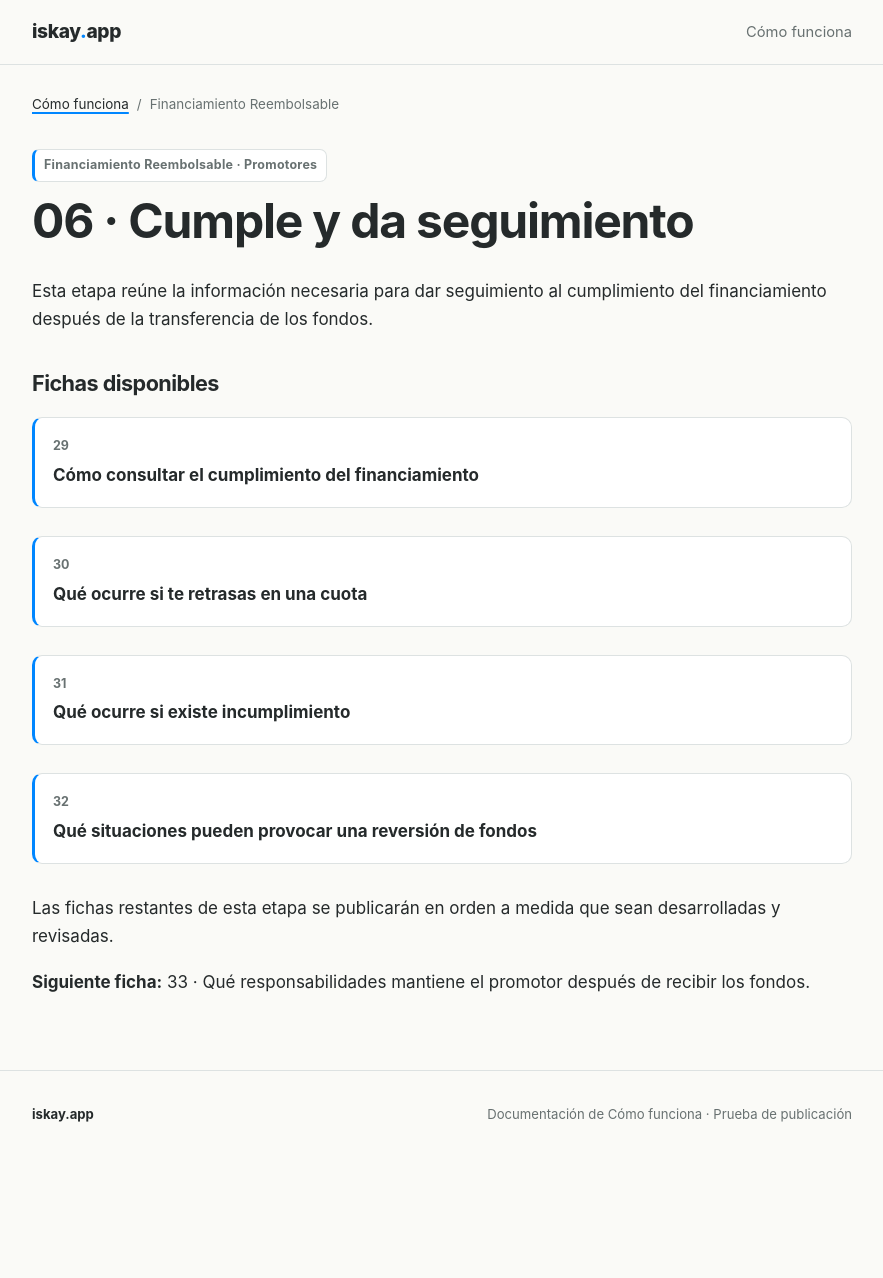
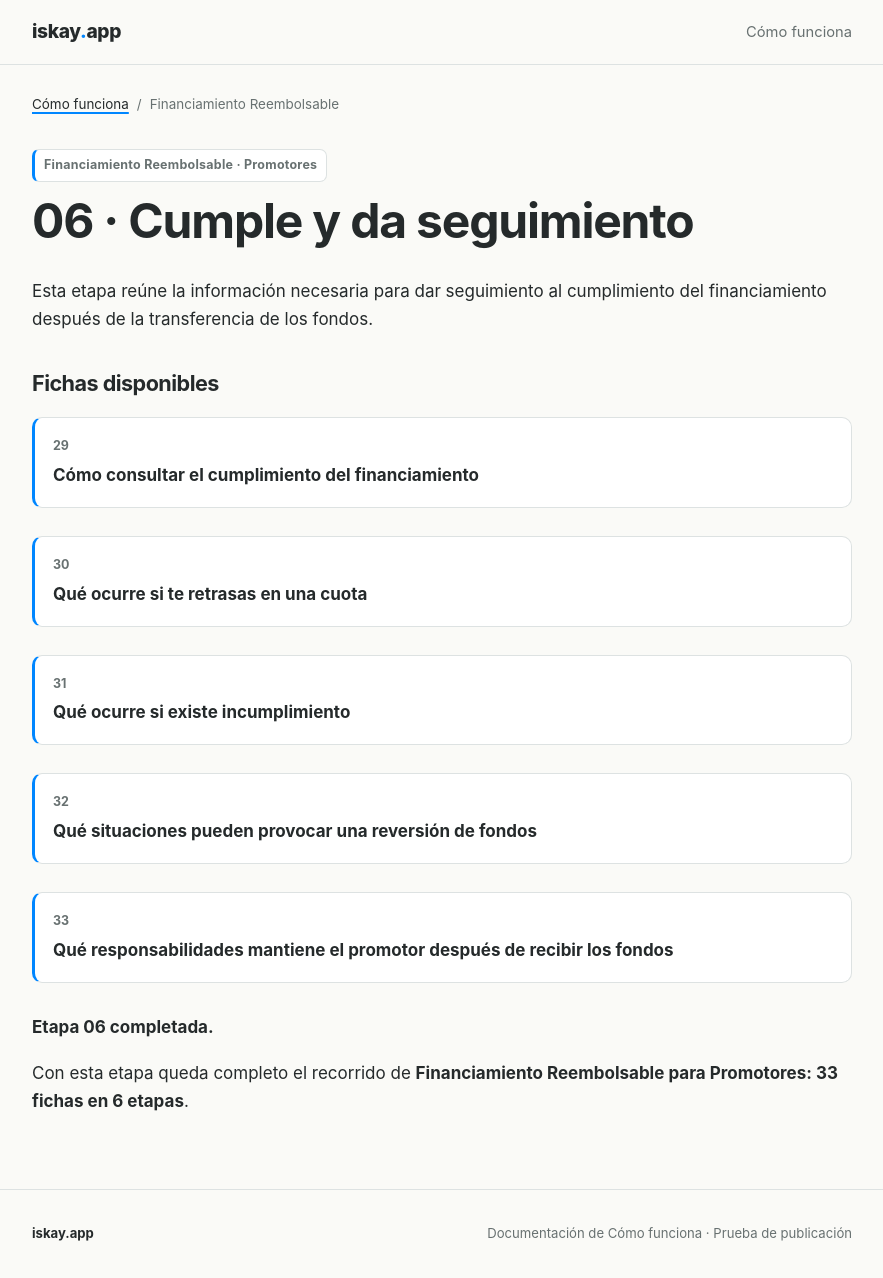
Before and after one commit to iskayApp/como-funciona, a Jekyll site: the page built from ideas/financiamiento-reembolsable/promotores/06-cumple-y-da-seguimiento/index.md, in a window 1280 px wide and 1278 px high. Shown: the whole window, without its empty margins (198-1081 px from the left). Built offline with Jekyll 4.4.1, drawn with Linux system fonts in a browser that asks for light colours.

Commit message:
docs: completar etapa 06 con ficha 33

```diff
--- a/ideas/financiamiento-reembolsable/promotores/06-cumple-y-da-seguimiento/index.md
+++ b/ideas/financiamiento-reembolsable/promotores/06-cumple-y-da-seguimiento/index.md
@@ -18,8 +18,9 @@ Esta etapa reúne la información necesaria para dar seguimiento al cumplimiento
   <li><a href="{{ '/financiamiento-reembolsable/promotores/cumple-y-da-seguimiento/que-ocurre-si-te-retrasas-en-una-cuota/' | relative_url }}"><span class="topic-number">30</span><strong>Qué ocurre si te retrasas en una cuota</strong></a></li>
   <li><a href="{{ '/financiamiento-reembolsable/promotores/cumple-y-da-seguimiento/que-ocurre-si-existe-incumplimiento/' | relative_url }}"><span class="topic-number">31</span><strong>Qué ocurre si existe incumplimiento</strong></a></li>
   <li><a href="{{ '/financiamiento-reembolsable/promotores/cumple-y-da-seguimiento/que-situaciones-pueden-provocar-una-reversion-de-fondos/' | relative_url }}"><span class="topic-number">32</span><strong>Qué situaciones pueden provocar una reversión de fondos</strong></a></li>
+  <li><a href="{{ '/financiamiento-reembolsable/promotores/cumple-y-da-seguimiento/que-responsabilidades-mantiene-el-promotor-despues-de-recibir-los-fondos/' | relative_url }}"><span class="topic-number">33</span><strong>Qué responsabilidades mantiene el promotor después de recibir los fondos</strong></a></li>
 </ul>
 
-Las fichas restantes de esta etapa se publicarán en orden a medida que sean desarrolladas y revisadas.
+**Etapa 06 completada.**
 
-**Siguiente ficha:** 33 · Qué responsabilidades mantiene el promotor después de recibir los fondos.
+Con esta etapa queda completo el recorrido de **Financiamiento Reembolsable para Promotores: 33 fichas en 6 etapas**.
```
